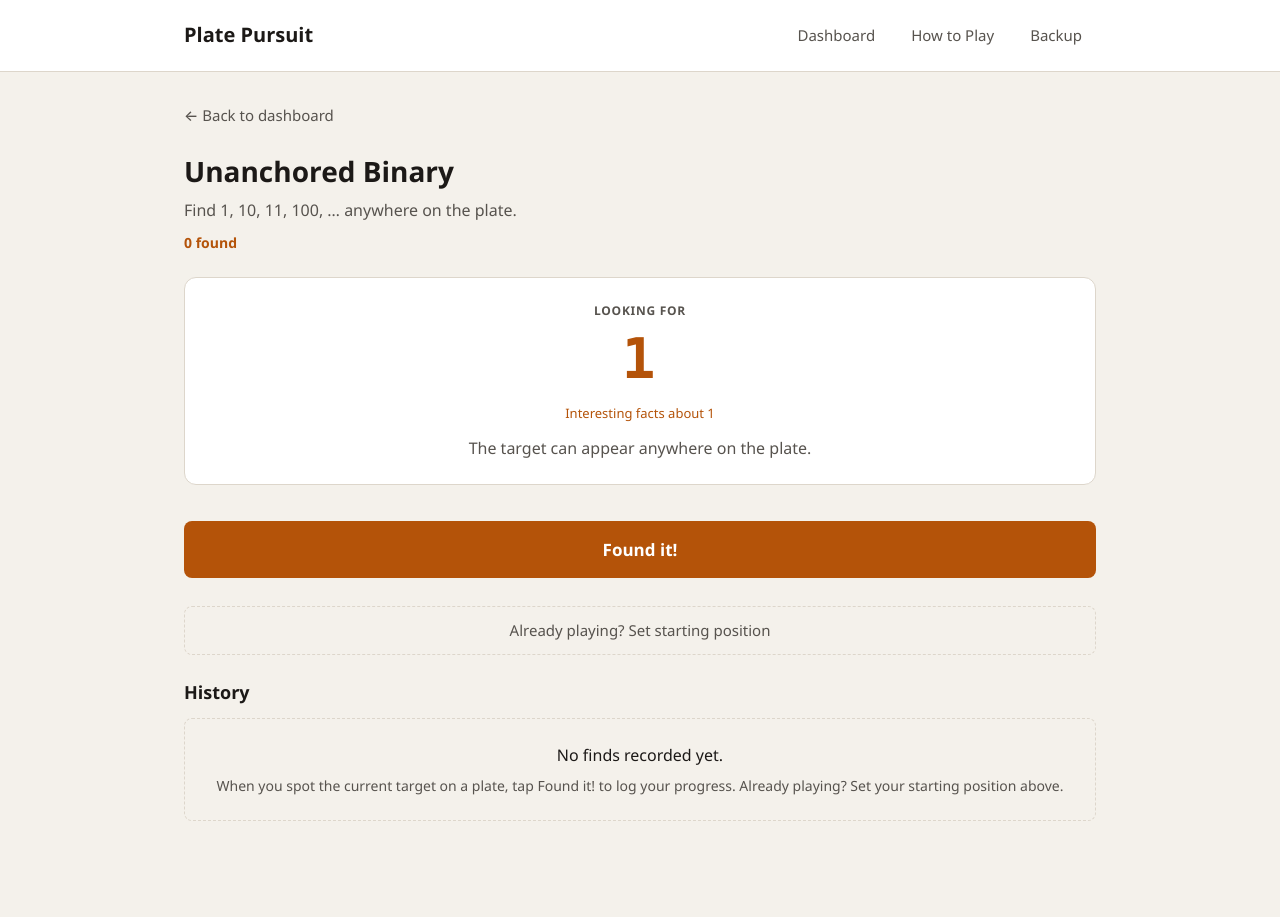
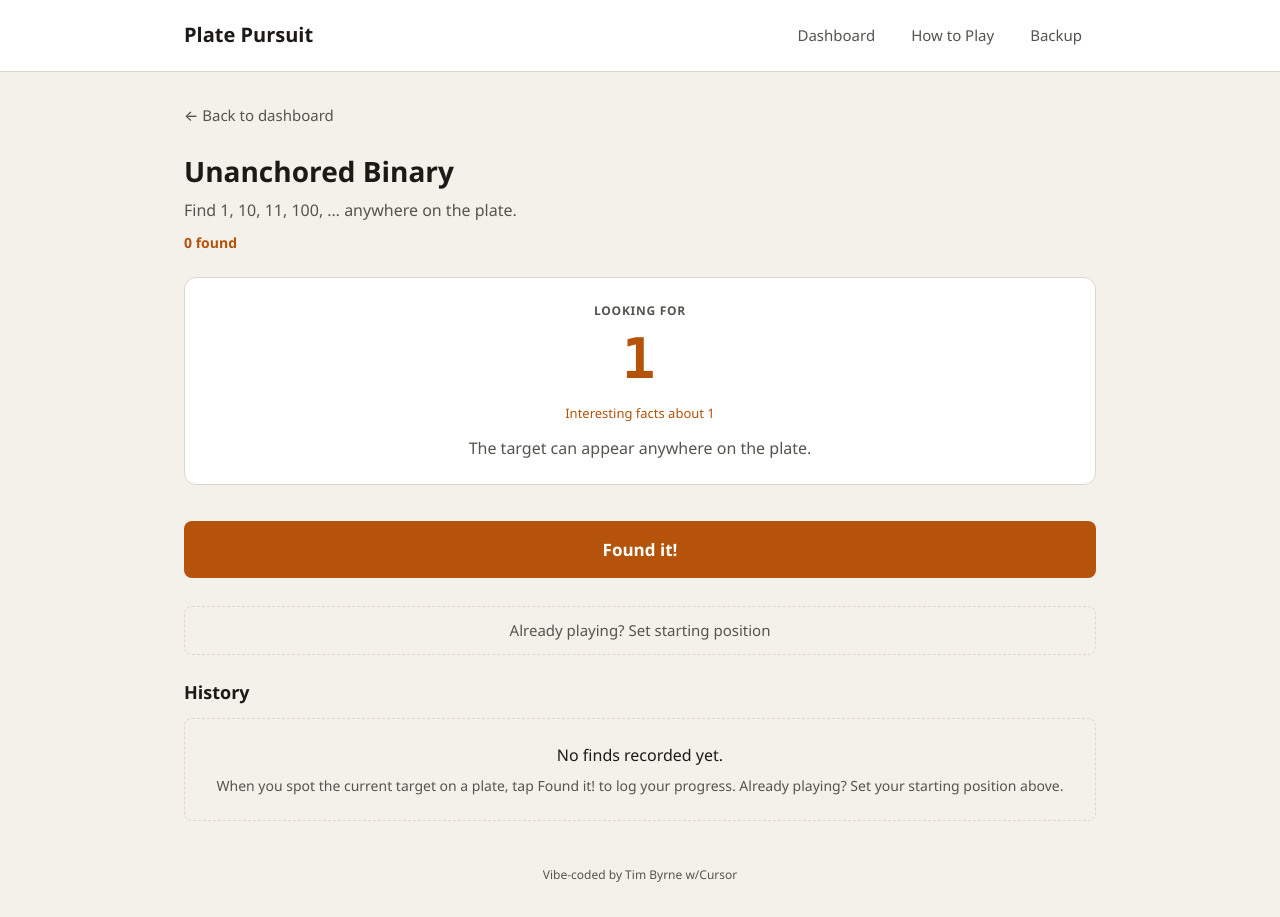
Before and after one commit to TheLocehiliosan/plates, a React (Vite) app: page /variant/binary in a window 1280 px wide. Before the commit the page ends 885 px from the top, so only its background shows below. Built offline with nearby package versions, Linux system fonts and the light colour scheme.

Commit message:
Add footer attribution linking to the GitHub repo.
Shows a subtle vibe-coded credit on every page.

Co-authored-by: Cursor <cursoragent@cursor.com>

```diff
--- a/src/components/Layout.module.css
+++ b/src/components/Layout.module.css
@@ -86,7 +86,27 @@
   max-width: 960px;
   width: 100%;
   margin: 0 auto;
-  padding: 1.25rem 0.75rem 3rem;
+  padding: 1.25rem 0.75rem 2rem;
+}
+
+.footer {
+  max-width: 960px;
+  width: 100%;
+  margin: 0 auto;
+  padding: 0 0.75rem 1.25rem;
+  text-align: center;
+}
+
+.attribution {
+  font-size: 0.75rem;
+  color: var(--color-text-muted);
+  text-decoration: none;
+}
+
+.attribution:hover {
+  color: var(--color-accent);
+  text-decoration: underline;
+  text-underline-offset: 0.15em;
 }
 
 @media (min-width: 480px) {
@@ -142,7 +162,11 @@
   }
 
   .main {
-    padding: 2rem 1.5rem 4rem;
+    padding: 2rem 1.5rem 2.5rem;
+  }
+
+  .footer {
+    padding: 0 1.5rem 2rem;
   }
 }
 
--- a/src/components/Layout.tsx
+++ b/src/components/Layout.tsx
@@ -6,6 +6,8 @@ const NAV_ITEMS = [
   { to: '/rules', label: 'How to Play', mobileLabel: 'Rules', end: false },
   { to: '/backup', label: 'Backup', mobileLabel: 'Save', end: false },
 ] as const;
+
+const REPO_URL = 'https://github.com/TheLocehiliosan/plates';
 
 export function Layout() {
   return (
@@ -37,6 +39,16 @@ export function Layout() {
       <main className={styles.main}>
         <Outlet />
       </main>
+      <footer className={styles.footer}>
+        <a
+          className={styles.attribution}
+          href={REPO_URL}
+          target="_blank"
+          rel="noopener noreferrer"
+        >
+          Vibe-coded by Tim Byrne w/Cursor
+        </a>
+      </footer>
     </div>
   );
 }
```
